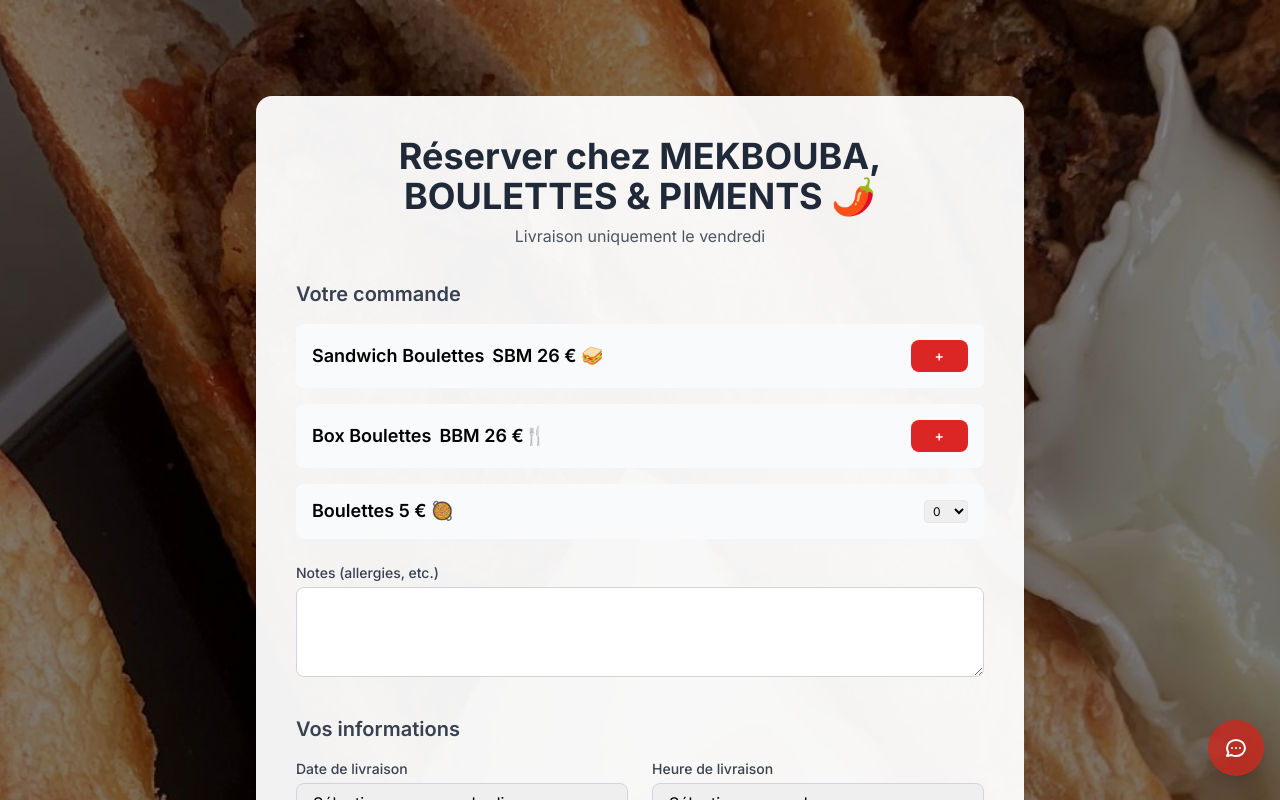
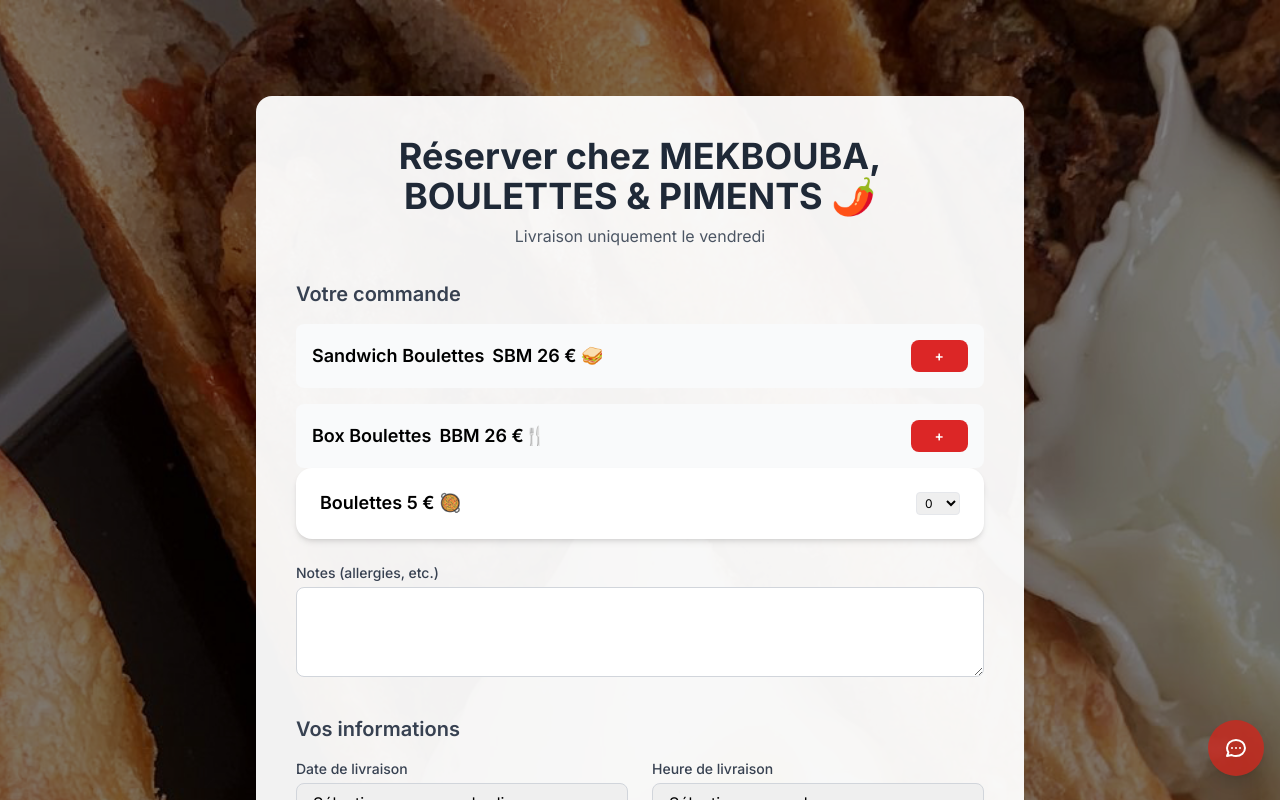
Before and after one commit to jimeye/mekboubaV2, a Next.js app: page /reservation in a window 1280 px wide. Shown: the top 800 px of the page. Built offline with nearby package versions, Linux system fonts and the light colour scheme.

Commit message:
Bloc Boulettes 5 € 🥘 : design identique à SBM/BBM (fond blanc, arrondi, padding, etc.)

```diff
--- a/app/reservation/page.js
+++ b/app/reservation/page.js
@@ -337,8 +337,7 @@
                       </div>
                     ))}
                   </div>
-                  <div className="bg-gray-50 p-4 rounded-lg mt-4 mb-4">
-                    <div className="flex flex-row items-center justify-between">
+                  <div className="bg-white p-6 rounded-2xl shadow-md flex justify-between items-center mb-4">
                     <span className="font-semibold text-lg leading-tight">Boulettes 5 € 🥘</span>
                     <select
                       className="border rounded px-1 py-0.5 text-xs w-11 ml-2"
@@ -349,7 +348,6 @@
                         <option key={n} value={n}>{n}</option>
                       ))}
                     </select>
-                    </div>
                   </div>
                   <div className="mt-6">
                     <label htmlFor="notes" className="block text-sm font-medium text-gray-700">Notes (allergies, etc.)</label>
```
Lines whose indentation alone changed are shown as unchanged.
